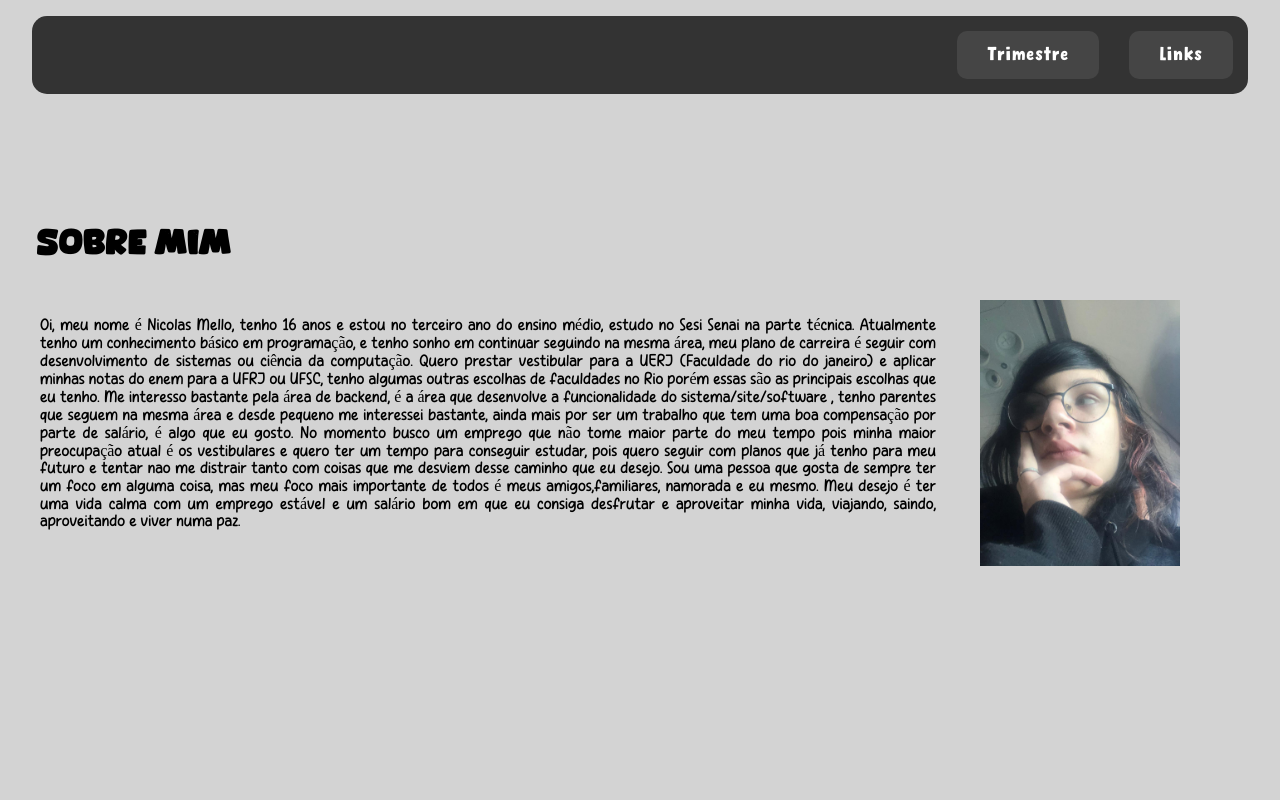
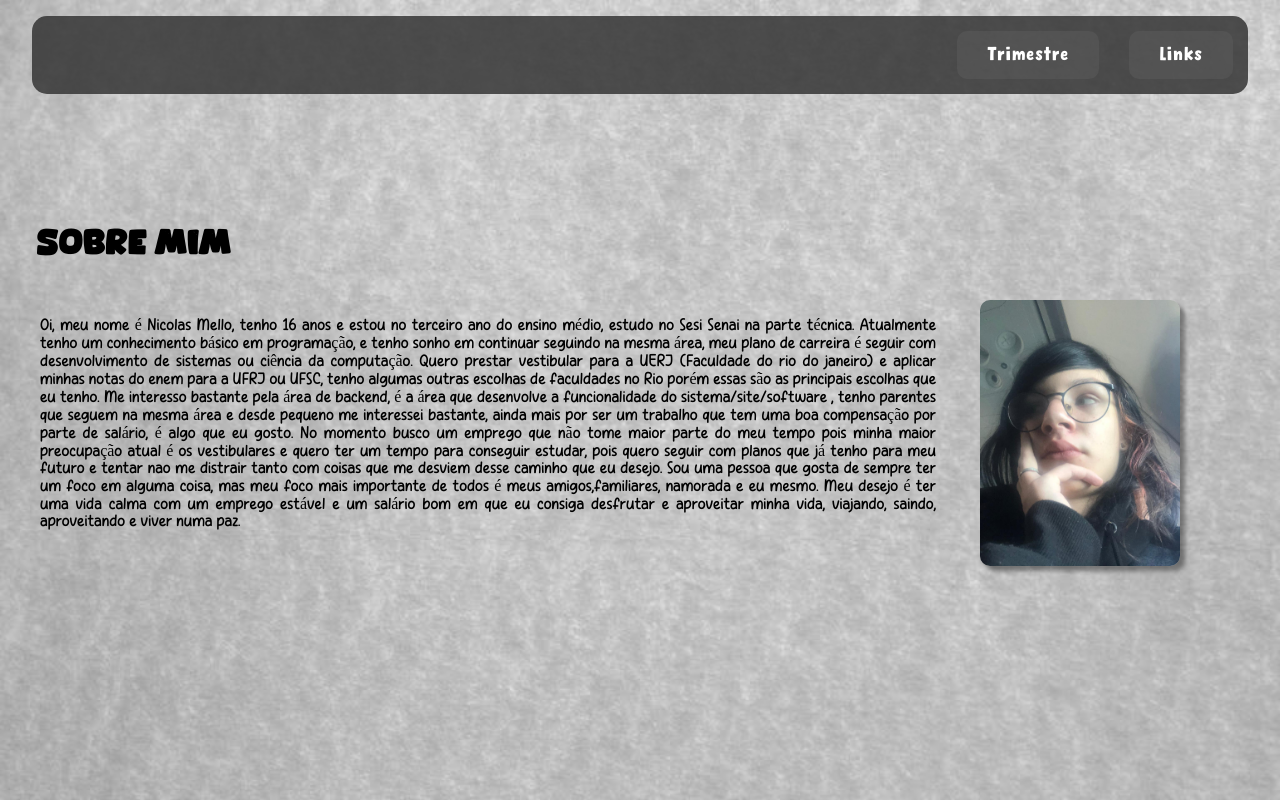
Before and after one commit to NicolasMellouz/portfolio, a plain HTML site: page index.html in a window 1280 px wide. Drawn offline with Linux system fonts and the light colour scheme.

Commit message:
Add files via upload

```diff
--- a/css.css
+++ b/css.css
@@ -6,7 +6,9 @@
       src: url('cat.ttf'); }
 
 body{
-    background-color: rgb(211, 211, 211);
+    background-image: url(fundoo.jpg);
+    background-size: cover;
+    background-repeat: no-repeat;
 }
 h1{
     text-align: left;
@@ -44,7 +46,7 @@ button {
     display: flex;
     flex-direction: row;
     justify-content: right;
-    background-color: #333;
+    background-color: #333333d6;
     border-radius: 15px;
     margin-left: 24px;
     margin-right: 24px;
@@ -83,4 +85,6 @@ button {
   width: 200px;
   right: 100px;
   top: 300px;
+  border-radius: 10px;
+  box-shadow: 5px 5px 5px #00000066;
 }
--- a/css2.css
+++ b/css2.css
@@ -5,7 +5,9 @@
 
 
 body{
-    background-color: rgb(211, 211, 211);
+  background-image: url(fundoo.jpg);
+  background-size: cover;
+    background-repeat: no-repeat;
 }
 h1{
     text-align: center;
@@ -44,7 +46,7 @@ button {
     display: flex;
     flex-direction: row;
     justify-content: right;
-    background-color: #333;
+    background-color: #333333d6;
     border-radius: 15px;
     margin-left: 24px;
     margin-right: 24px;
--- a/css3.css
+++ b/css3.css
@@ -2,7 +2,9 @@
   src: url('cat.ttf'); }
 
 body{
-    background-color: rgb(211, 211, 211);
+  background-image: url(fundoo.jpg);
+  background-size: cover;
+    background-repeat: no-repeat;
 }
 h1{
     text-align: center;
@@ -41,7 +43,7 @@ button {
     display: flex;
     flex-direction: row;
     justify-content: right;
-    background-color: #333;
+    background-color: #333333d6;
     border-radius: 15px;
     margin-left: 24px;
     margin-right: 24px;
--- a/csslink.css
+++ b/csslink.css
@@ -2,7 +2,9 @@
   src: url('cat.ttf'); }
 
 body{
-    background-color: rgb(211, 211, 211);
+  background-image: url(fundoo.jpg);
+  background-size: cover;
+    background-repeat: no-repeat;
 }
 h1{
     text-align: center;
@@ -40,7 +42,7 @@ button:active {
     display: flex;
     flex-direction: row;
     justify-content: right;
-    background-color: #333;
+    background-color: #333333d6;
     border-radius: 15px;
     margin-left: 24px;
     margin-right: 24px;
--- a/humanascss.css
+++ b/humanascss.css
@@ -5,7 +5,9 @@
 
 
 body{
-    background-color: rgb(211, 211, 211);
+  background-image: url(fundoo.jpg);
+  background-size: cover;
+    background-repeat: no-repeat;
 }
 h1{
     text-align: left;
@@ -43,7 +45,7 @@ button {
     display: flex;
     flex-direction: row;
     justify-content: right;
-    background-color: #333;
+    background-color: #333333d6;
     border-radius: 15px;
     margin-left: 24px;
     margin-right: 24px;
```
Also changed, not shown: fundoo.jpg (added).
